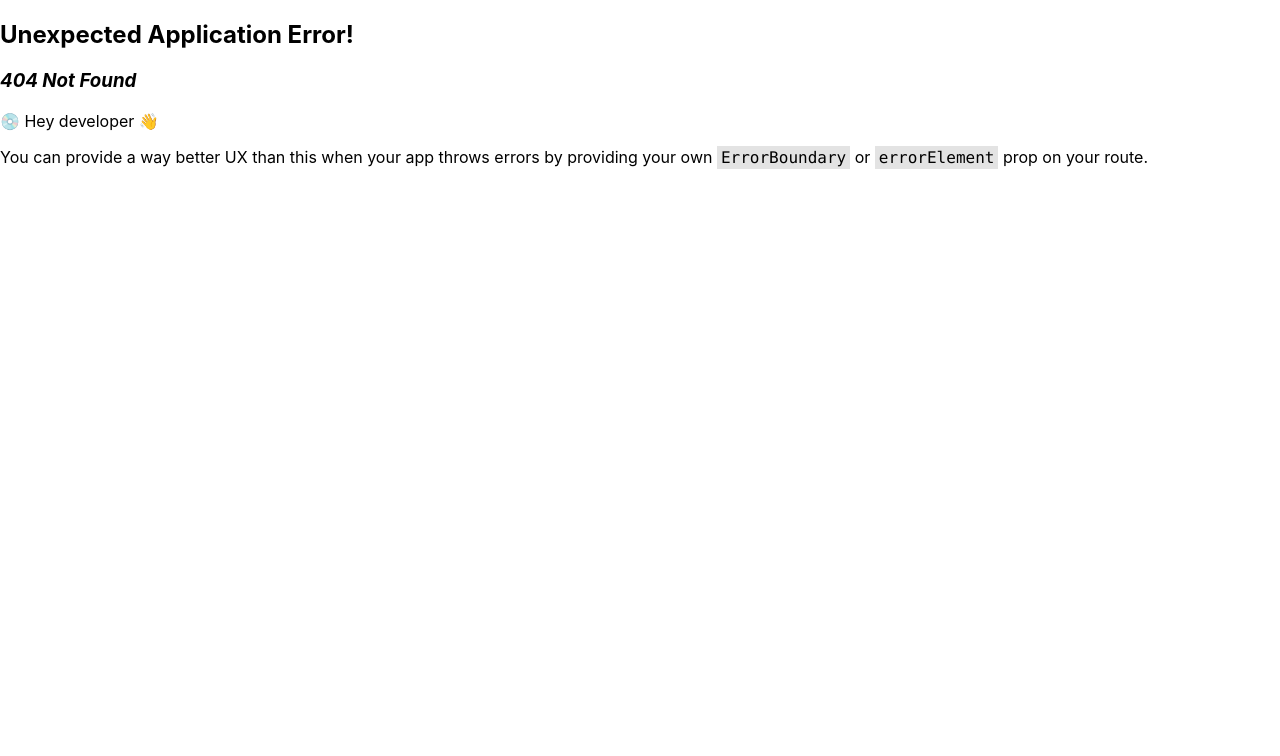
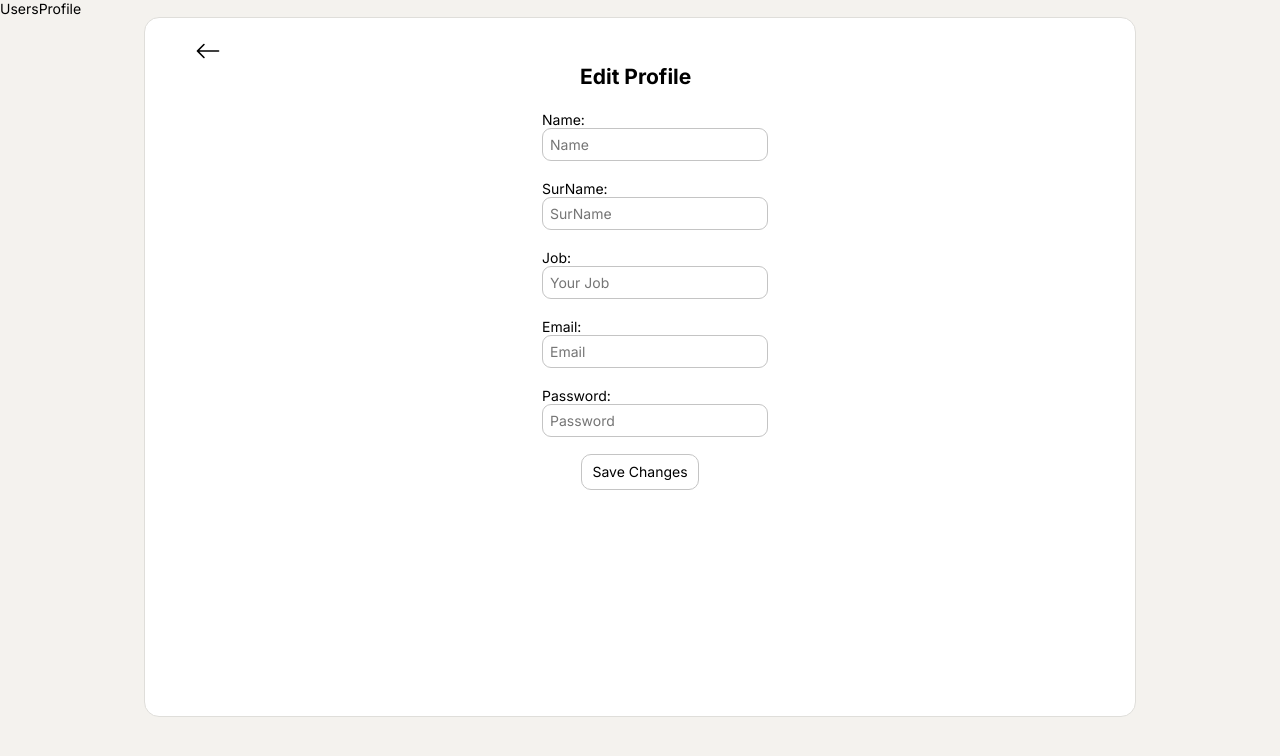
Before and after one commit to tikhomirowww/future-react, a React (Create React App) app: page /editProfile in a window 1280 px wide. Before the commit this address had no page. Shown: the top 756 px of the page. Built offline with nearby package versions, Linux system fonts and the light colour scheme.

Commit message:
createProfile

```diff
--- a/public/index.html
+++ b/public/index.html
@@ -3,6 +3,9 @@
   <head>
     <meta charset="UTF-8" />
     <meta name="viewport" content="width=device-width, initial-scale=1.0" />
+    <link rel="preconnect" href="https://fonts.googleapis.com">
+    <link rel="preconnect" href="https://fonts.gstatic.com" crossorigin>
+    <link href="https://fonts.googleapis.com/css2?family=Inter:wght@100..900&display=swap" rel="stylesheet">
     <title>Document</title>
   </head>
   <body>
--- a/src/index.css
+++ b/src/index.css
@@ -1,13 +1,105 @@
-body {
-  margin: 0;
-  font-family: -apple-system, BlinkMacSystemFont, 'Segoe UI', 'Roboto', 'Oxygen',
-    'Ubuntu', 'Cantarell', 'Fira Sans', 'Droid Sans', 'Helvetica Neue',
-    sans-serif;
-  -webkit-font-smoothing: antialiased;
-  -moz-osx-font-smoothing: grayscale;
+::-webkit-scrollbar {
+  width: 0px;
 }
 
-code {
-  font-family: source-code-pro, Menlo, Monaco, Consolas, 'Courier New',
-    monospace;
+::-webkit-scrollbar-track {
+  background-color: var(--track-color);
+  width: 0px;
 }
+
+::-webkit-scrollbar-thumb {
+  background-color: var(--thumb-color);
+  width: 0px;
+}
+
+::-webkit-scrollbar-thumb:hover {
+  background-color: var(--thumb-hover-color);
+  width: 0px;
+}
+
+*,
+*::before,
+*::after {
+  margin: 0;
+  padding: 0;
+  box-sizing: border-box;
+  scroll-behavior: smooth;
+}
+
+html {
+  font-size: 16px;
+  scrollbar-width: thin;
+  scrollbar-color: var(--thumb-color) var(--track-color);
+}
+
+body {
+  background-color: #f4f2ee;
+  color: var(--text-color);
+  user-select: none;
+  font-family: "Inter", sans-serif;
+  font-optical-sizing: auto;
+  font-weight: 400;
+  font-style: normal;
+  font-variation-settings:
+    "slnt" 0;
+    font-size: 14px;
+}
+
+section {
+  position: relative;
+  overflow: hidden;
+}
+
+input,
+button,
+textarea {
+  border: none;
+  outline: none;
+  line-height: 1;
+  color: inherit;
+  font-size: inherit;
+  font-family: inherit;
+  background-color: transparent;
+}
+
+input[type="checkbox"],
+input[type="range"] {
+  accent-color: var(--main-color-2);
+}
+
+button {
+  cursor: pointer;
+}
+
+textarea {
+  resize: vertical;
+}
+
+ul {
+  list-style-type: none;
+}
+
+a {
+  text-decoration: none;
+  color: inherit;
+}
+
+img {
+  max-width: 100%;
+  height: auto;
+}
+
+img,
+svg {
+  vertical-align: middle;
+  user-select: none;
+}
+
+del {
+  color: var(--text-muted);
+}
+
+.container {
+  max-width: 992px;
+  margin: 0 auto;
+}
--- a/src/pages/profile/Profile.jsx
+++ /dev/null
@@ -1,7 +0,0 @@
-import React from "react";
-
-const Profile = () => {
-  return <div>Profile</div>;
-};
-
-export default Profile;
--- /dev/null
+++ b/src/pages/profile/Profile.tsx
@@ -0,0 +1,35 @@
+import React from "react";
+import styles from "./profile.module.css";
+import { Link } from "react-router-dom";
+
+
+const Profile = () => {
+
+  const imageUrl = "";
+  const avatarUrl = "";
+
+  return (
+    <div className="container">
+      <div className={styles.profile}>
+        {imageUrl && <img src={imageUrl} alt="Profile" className={styles.backgroundImage}/>}
+        {!imageUrl && <img src='https://taj.im/wp-content/uploads/2016/02/default.jpg' alt="Default Profile" className={styles.backgroundImage} />}
+
+        <div className={styles.info}>
+          <div>
+            {avatarUrl && <img src={avatarUrl} alt="Logo" className={styles.avatar}/>}
+            {!avatarUrl && <img src='https://www.shutterstock.com/image-vector/blank-avatar-photo-place-holder-600nw-1114445501.jpg' alt="Default Logo" className={styles.avatar}/>}
+          </div>
+          <h3 className={styles.name}><span>Name</span><span> Surname</span></h3>
+
+          <h5 className={styles.job}>!Professinal Fronend Develepore</h5>
+
+          <p className={styles.about}>Lorem ipsum dolor sit amet consectetur adipisicing elit. Consectetur vel excepturi natus ut explicabo? Provident maiores quod nihil amet, consequuntur at quibusdam, dolor, molestiae et eius quasi fugiat omnis aperiam perferendis fuga? Assumenda minus sunt corrupti accusamus accusantium esse ipsa voluptatem laborum id itaque? Cumque consequuntur ipsa quae eaque beatae.</p>
+            <button className={styles.edit}><Link to={'/editProfile'}>Edit</Link></button>
+        </div>
+
+      </div>
+    </div>
+  );
+};
+
+export default Profile;
--- /dev/null
+++ b/src/pages/profile/profile.module.css
@@ -0,0 +1,76 @@
+.profile {
+    background-color: #fff;
+    border: 1px solid #dfdeda;
+    border-radius: 15px;
+    position: relative;
+    min-height: 700px;
+}
+
+.backgroundImage {
+    max-height: 250px;
+    display: block;
+    margin-left: auto;
+    margin-right: auto;
+    width: 100%;
+    margin-bottom: 70px;
+    border-top-left-radius: 15px;
+    border-top-right-radius: 15px;
+}
+
+.avatar {
+    max-height: 180px;
+    max-width: 180px;
+    width: 100%;
+    border-radius: 50%;
+    position: absolute;
+    border: 5px solid white;
+    top: 130px;
+    left: 30px;
+}
+
+.about {
+    max-width: 80%;
+    margin-top: 20px;
+}
+
+.name {
+    font-size: 28px;
+}
+
+.job {
+    font-size: 15px;
+    font-weight: 500;
+    margin-top: 5px;
+}
+
+.edit {
+    padding: 10px;
+    border: 1px solid #dfdeda;
+    margin-top: 20px;
+    transition: 0.3s;
+    border-radius: 10px;
+    display: inline-block;
+}
+
+.edit:hover {
+    margin-top:18px;
+    background-color: gray;
+    color: #fff;
+}
+
+.info {
+    padding-left: 60px;
+}
+
+@media screen and (max-width: 449px) {
+    .avatar {
+        top: 80px;
+        left: 23%;
+        max-height: 20%;
+    }
+
+    .info {
+        padding-left: 20px;
+    }
+
+}
--- a/src/routes/router.tsx
+++ b/src/routes/router.tsx
@@ -2,6 +2,7 @@ import { createBrowserRouter } from "react-router-dom";
 import MainLayout from "../pages/layout/MainLayout";
 import Users from "../pages/users/Users";
 import Profile from "../pages/profile/Profile";
+import EditProfile from "../widgets/navbar/EditProfile/EditProfile";
 
 export const router = createBrowserRouter([
   {
@@ -10,6 +11,7 @@ export const router = createBrowserRouter([
     children: [
       { path: "/", element: <Users /> },
       { path: "/profile", element: <Profile /> },
+      { path: "/editProfile", element: <EditProfile /> },
     ],
   },
 ]);
--- /dev/null
+++ b/src/widgets/navbar/EditProfile/EditProfile.tsx
@@ -0,0 +1,25 @@
+import React from 'react'
+import styles from "./edit.module.css"
+import { Link } from 'react-router-dom'
+const EditProfile = () => {
+  return (
+    <div className='container'>
+      <div className={styles.editProfile }>
+        <Link to={'/profile'}><svg xmlns="http://www.w3.org/2000/svg" width="26" height="26" fill="#000"  viewBox="0 0 16 16" className={styles.arrow}>
+        <path fill-rule="evenodd" d="M15 8a.5.5 0 0 0-.5-.5H2.707l3.147-3.146a.5.5 0 1 0-.708-.708l-4 4a.5.5 0 0 0 0 .708l4 4a.5.5 0 0 0 .708-.708L2.707 8.5H14.5A.5.5 0 0 0 15 8"/>
+        </svg></Link>
+        <h2>Edit Profile</h2>
+        <form className={styles.forma}>
+            <label>Name: <input type="text" placeholder='Name'/></label>
+            <label>SurName: <input type="text" placeholder='SurName'/></label>
+            <label>Job: <input type="text" placeholder='Your Job'/></label>
+            <label>Email: <input type="email" placeholder='Email'/></label>
+            <label>Password: <input type="password" placeholder='Password'/></label>
+            <button>Save Changes</button>
+        </form>
+      </div>
+    </div>
+  )
+}
+
+export default EditProfile
--- /dev/null
+++ b/src/widgets/navbar/EditProfile/edit.module.css
@@ -0,0 +1,64 @@
+.editProfile {
+    background-color: #fff;
+    border: 1px solid #dfdeda;
+    border-radius: 15px;
+    position: relative;
+    min-height: 700px;
+}
+
+.arrow {
+    margin-left: 50px;
+    margin-top: 20px;
+}
+
+.forma {
+    display: flex;
+    flex-direction: column;
+    row-gap: 15px;
+}
+
+.editProfile h2{
+    margin-left: auto;
+    max-width: 120px;
+    margin-right: auto;
+    margin-bottom: 20px;
+}
+
+
+
+.forma label{
+    margin-right: auto;
+    margin-left: auto;
+    max-width: 200px;
+    padding: 2px;
+}
+
+.forma label input{
+    border: 1px solid #c4c4c4;
+    max-width: 380px;
+    padding: 7px;
+    border-radius: 9px;
+    transition: 0.3s;
+}
+
+.forma input:hover {
+    background-color: #ececec;
+}
+
+.forma button {
+    border: 1px solid #c4c4c4;
+    padding: 10px;
+    max-width: 150px;
+    margin-left: auto;
+    margin-right: auto;
+    transition: 0.3s;
+    border-radius: 10px;
+}
+
+.forma button:hover {
+    background-color: #ececec;
+}
+
+.forma input:focus {
+    background-color: #ececec;
+}
```
